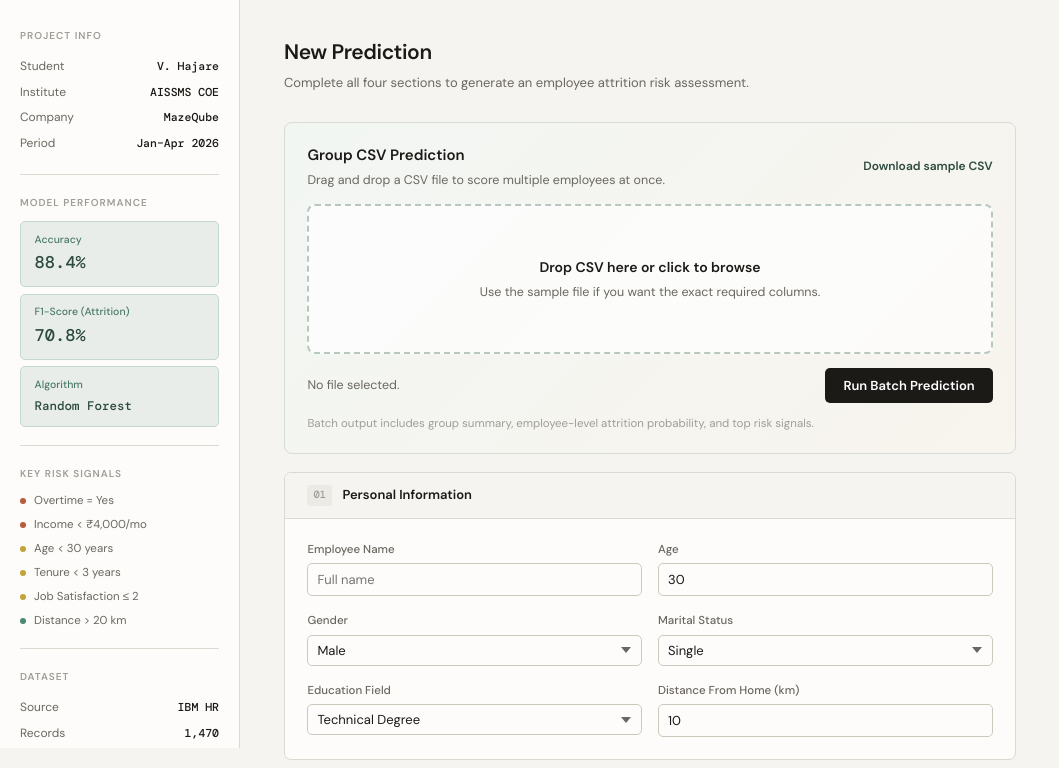
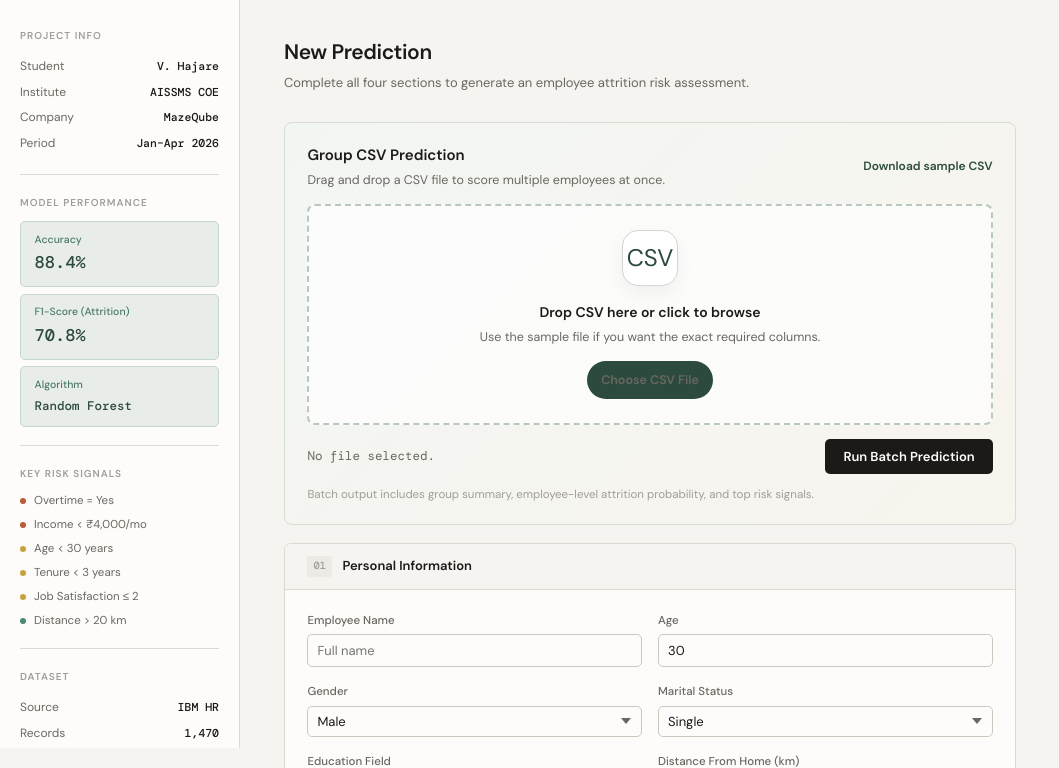
Before and after one commit to VaradHajare/employee-attrition-predictor, a Django app: page / in a window 1280 px wide. Shown: the part 52-820 px from the top of the page, without its empty margins (0-1059 px from the left). Run offline with Django 5.2, Linux system fonts and the light colour scheme; parts of the project's set-up code (start-up, migrations or seed data) failed here and were passed over.

Commit message:
Polish batch upload dropzone

```diff
--- a/templates/predictor/index.html
+++ b/templates/predictor/index.html
@@ -286,6 +286,7 @@
       text-align: center;
       transition: border-color 0.15s, background 0.15s, transform 0.15s;
       cursor: pointer;
+      padding: 1.5rem;
     }
     .dropzone.dragover {
       border-color: var(--accent);
@@ -294,7 +295,43 @@
     }
     .dropzone strong { display: block; font-size: 14px; margin-bottom: 0.25rem; }
     .dropzone span { display: block; color: var(--muted); font-size: 12.5px; }
-    .dropzone input[type=file] { display: none; }
+    .dropzone-icon {
+      width: 56px;
+      height: 56px;
+      border-radius: 16px;
+      border: 1px solid #cfd8d2;
+      background: #ffffff;
+      display: flex;
+      align-items: center;
+      justify-content: center;
+      margin-bottom: 0.9rem;
+      font-size: 24px;
+      color: var(--accent);
+      box-shadow: 0 8px 20px rgba(28, 26, 23, 0.05);
+    }
+    .dropzone-cta {
+      margin-top: 0.9rem;
+      display: inline-flex;
+      align-items: center;
+      gap: 0.5rem;
+      background: var(--accent);
+      color: #fff;
+      padding: 9px 14px;
+      border-radius: 999px;
+      font-size: 12px;
+      font-weight: 600;
+    }
+    .file-input-hidden {
+      position: absolute;
+      width: 1px;
+      height: 1px;
+      padding: 0;
+      margin: -1px;
+      overflow: hidden;
+      clip: rect(0, 0, 0, 0);
+      white-space: nowrap;
+      border: 0;
+    }
     .upload-actions {
       display: flex;
       align-items: center;
@@ -308,6 +345,7 @@
       font-size: 12.5px;
       min-height: 1.2em;
       flex: 1;
+      font-family: 'DM Mono', monospace;
     }
     .upload-btn {
       background: var(--text);
@@ -409,11 +447,13 @@
       </div>
       <form method="POST" enctype="multipart/form-data">
         {% csrf_token %}
-        <label class="dropzone" id="csv-dropzone" for="csv-file-input">
+        <input type="file" id="csv-file-input" class="file-input-hidden" name="csv_file" accept=".csv,text/csv">
+        <div class="dropzone" id="csv-dropzone" tabindex="0" role="button" aria-label="Upload CSV file">
+          <div class="dropzone-icon">CSV</div>
           <strong>Drop CSV here or click to browse</strong>
           <span>Use the sample file if you want the exact required columns.</span>
-          <input type="file" id="csv-file-input" name="csv_file" accept=".csv,text/csv">
-        </label>
+          <span class="dropzone-cta">Choose CSV File</span>
+        </div>
         <div class="upload-actions">
           <div class="upload-filename" id="csv-file-name">No file selected.</div>
           <button type="submit" class="upload-btn">Run Batch Prediction</button>
@@ -520,6 +560,18 @@
     fileName.textContent = fileInput.files.length ? fileInput.files[0].name : 'No file selected.';
   }
 
+  function openPicker() {
+    fileInput.click();
+  }
+
+  dropzone.addEventListener('click', openPicker);
+  dropzone.addEventListener('keydown', (event) => {
+    if (event.key === 'Enter' || event.key === ' ') {
+      event.preventDefault();
+      openPicker();
+    }
+  });
+
   ['dragenter', 'dragover'].forEach((eventName) => {
     dropzone.addEventListener(eventName, (event) => {
       event.preventDefault();
```
